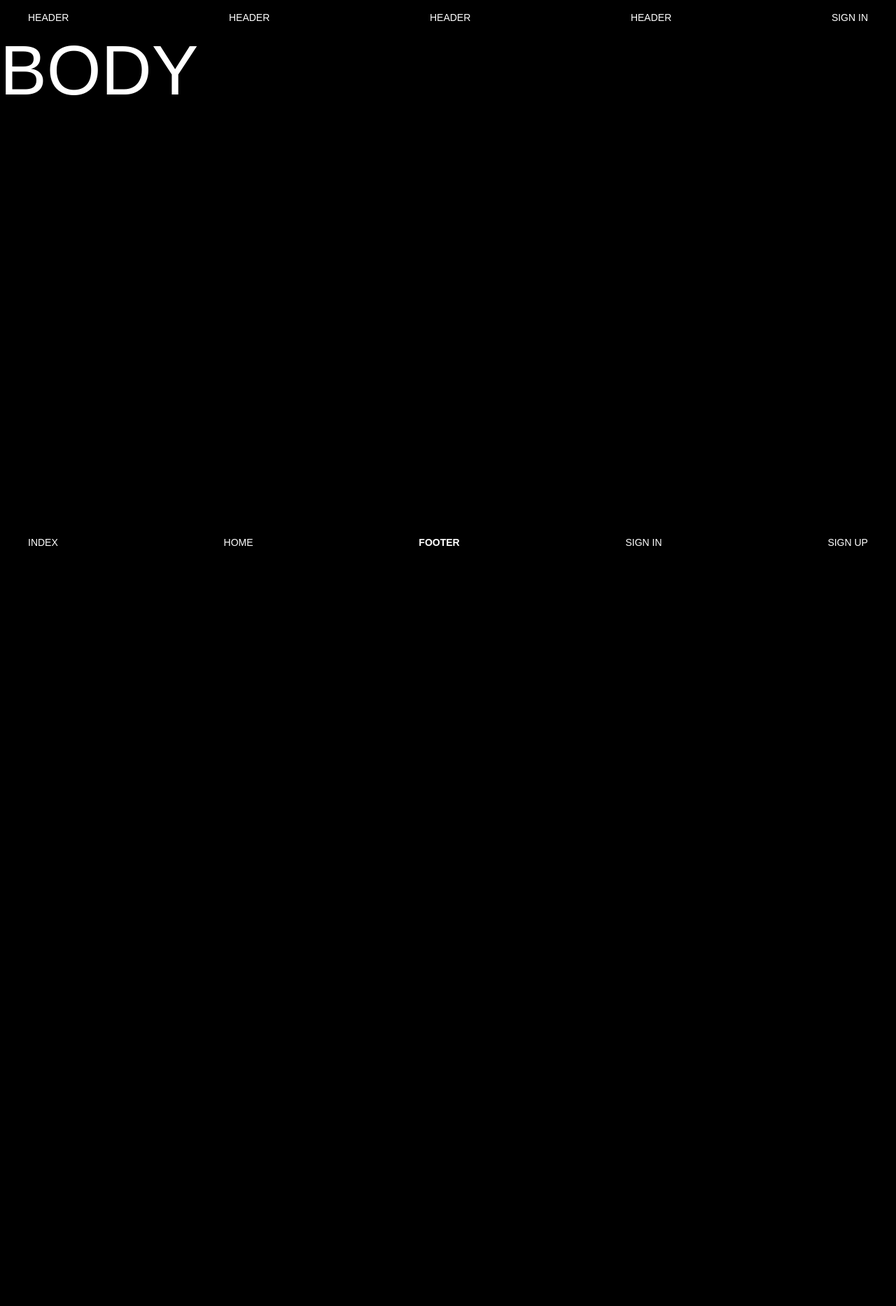
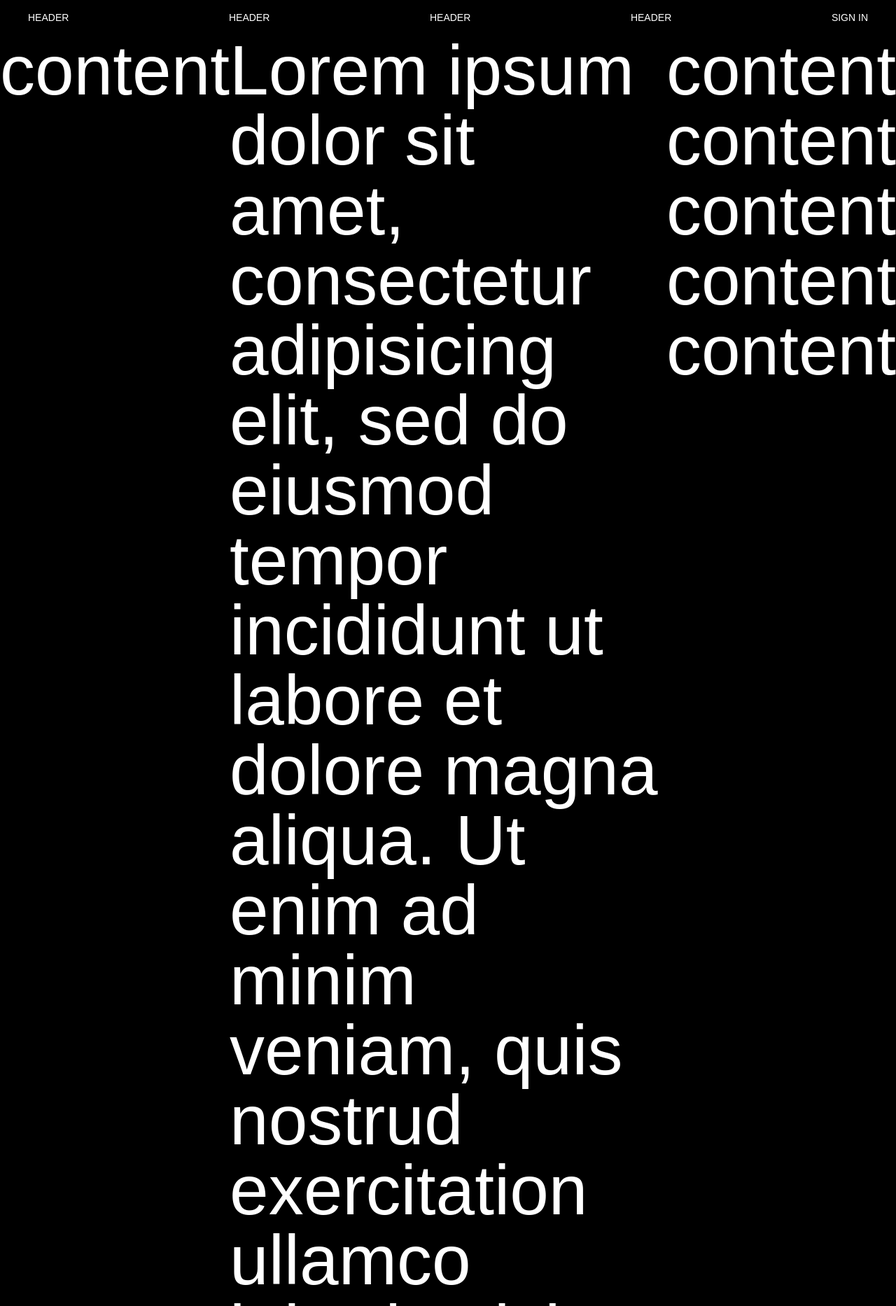
Before and after one commit to shigetor/djangoProject, a Django app: template templates/index.html in a window 1280 px wide. Shown: the top 1866 px of the page at 70% size. Before the commit the page ends 780 px from the top, so only its background shows below. Run offline with Django 4.2, Linux system fonts and the light colour scheme; the template is opened without the code that fills it, so the values that code supplies are empty.

Commit message:
Update index.html

```diff
--- a/templates/index.html
+++ b/templates/index.html
@@ -17,7 +17,25 @@
                 </div>
             </header>
             <div class="site__body">
-                <p>BODY</p>
+                <div class="site__body__block1">
+                    <div class="site__body__block1_content">
+                        content
+                    </div>
+                </div>
+                <div class="site__body__block2">
+                    <div class="site__body__block2_content">
+                        Lorem ipsum dolor sit amet, consectetur adipisicing elit, sed do eiusmod tempor incididunt ut labore et dolore magna aliqua. Ut enim ad minim veniam, quis nostrud exercitation ullamco laboris nisi ut aliquip ex ea commodo consequat. Duis aute irure dolor in reprehenderit in voluptate velit esse cillum dolore eu fugiat nulla pariatur. Excepteur sint occaecat cupidatat non proident, sunt in culpa qui officia deserunt mollit anim id est laborum.
+                    </div>
+                </div>
+                <div class="site__body__block3">
+                    <div class="site__body__block3__box">
+                        <div class="site__body__block3__box_content">content</div>
+                        <div class="site__body__block3__box_content">content</div>
+                        <div class="site__body__block3__box_content">content</div>
+                        <div class="site__body__block3__box_content">content</div>
+                        <div class="site__body__block3__box_content">content</div>
+                    </div>
+                </div>
             </div>
             <footer class="site__footer">
                 <div class="site__footer__wrapper">
```
